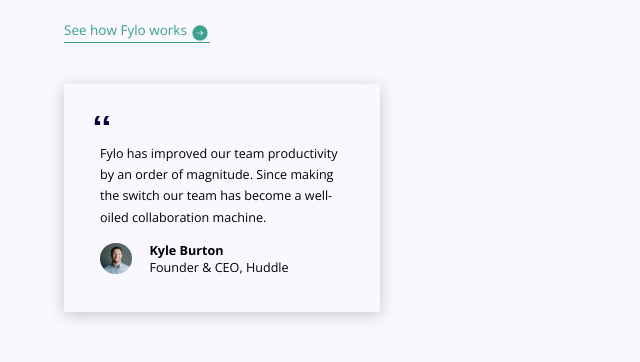
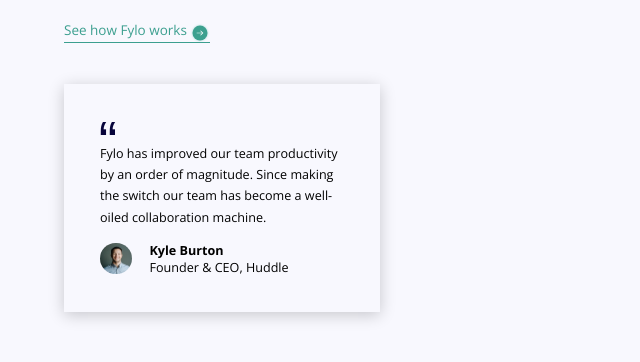
Before and after one commit to abe-m1/fylo-landing-page-with-two-column-layout, a website: page index.html in a window 1280 px wide. Shown: the part 1192-1554 px from the top of the page, 0-640 px from the left. Drawn offline with nearby package versions, Linux system fonts and the light colour scheme.

Commit message:
resize quotation marks

```diff
--- a/scss/main.scss
+++ b/scss/main.scss
@@ -322,6 +322,8 @@ body {
     width: 44%;
     margin: 0;
     padding: 6.5rem 4rem 4rem 4rem;
+    background: url(/images/icon-quotes.svg) no-repeat 12% 18%;
+    background-size: 5% 7%;
   }
 }
 
```
Also changed, not shown: css/style.css.
